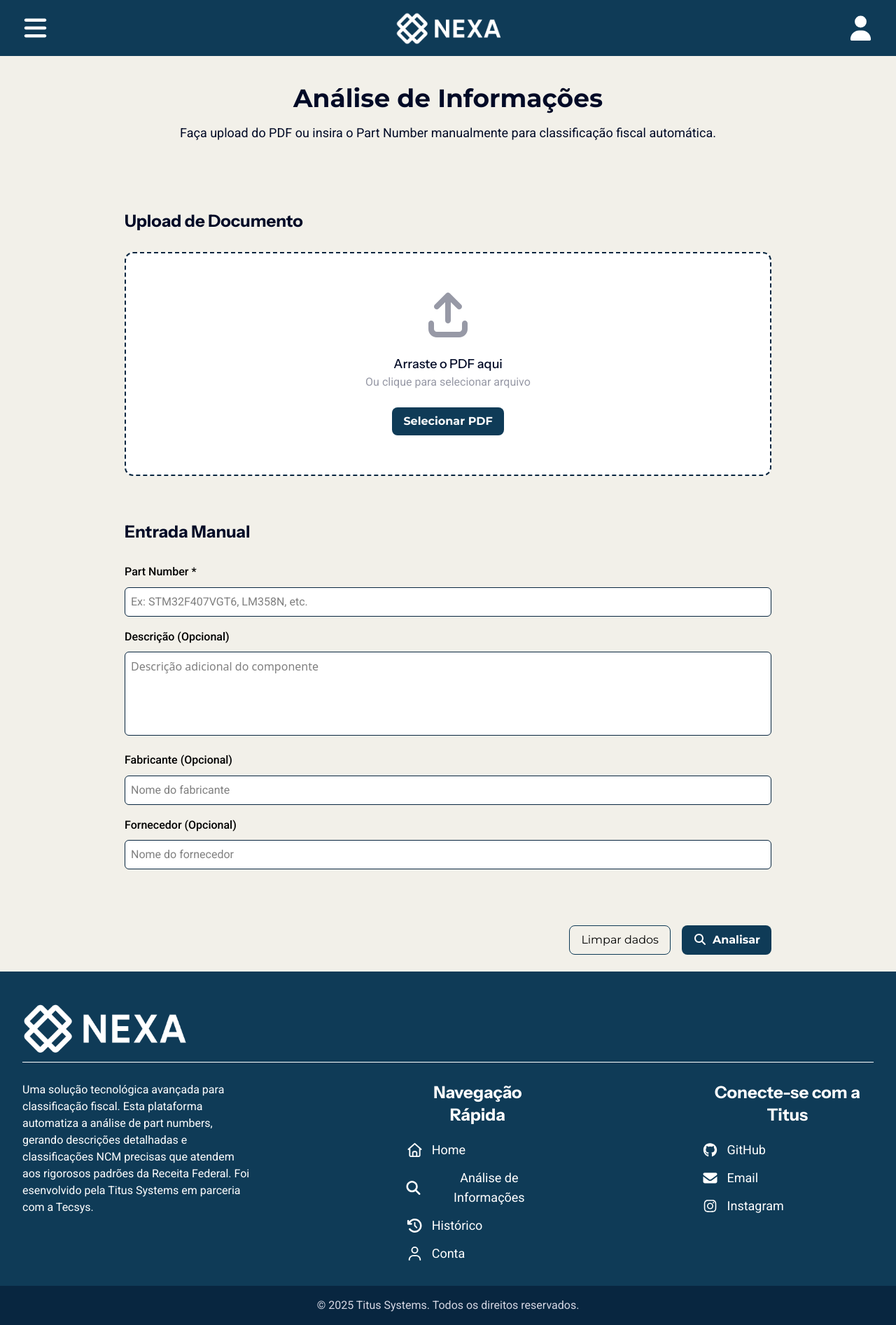
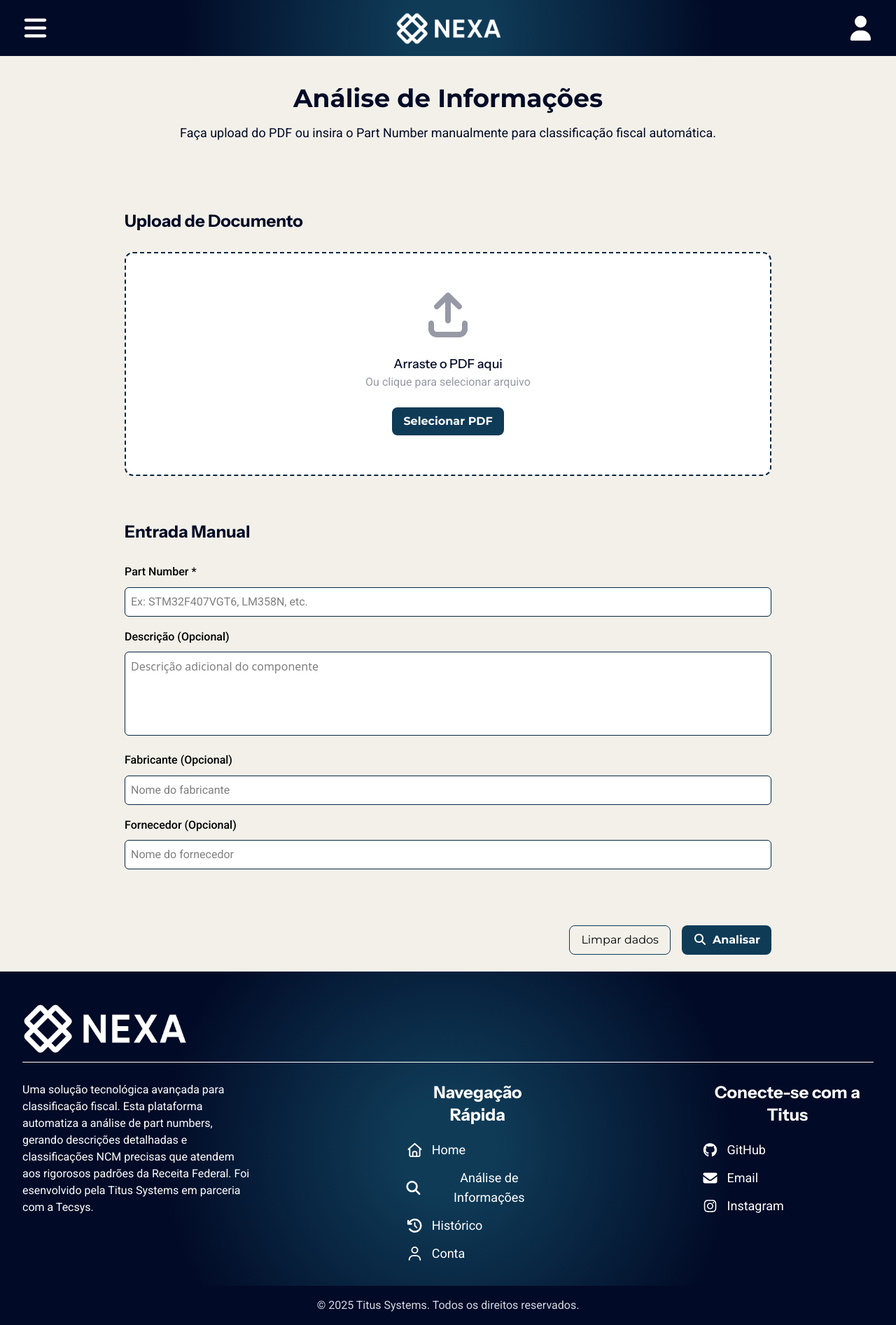
Before and after one commit to Titus-System/Nexa-frontend, a React (Vite) app: page /submit in a window 1280 px wide. Shown: the whole page at 70% size. Built offline with nearby package versions, Linux system fonts and the light colour scheme.

Commit message:
style(src): Ajustes na navbar e no rodapé e início da definição de modo claro e modo escuro

```diff
--- a/src/components/Footer.tsx
+++ b/src/components/Footer.tsx
@@ -9,7 +9,7 @@ import { faClockRotateLeft } from "@fortawesome/free-solid-svg-icons";
 
 export default function Footer() {
     return (
-        <div className="bg-[#0F3B57] bottom-0 left-0 right-0 h-fit w-full flex flex-col justify-center text-white">
+        <div className="bg-[radial-gradient(circle,_#0F3B57_10%,_#010A26_60%)] bottom-0 left-0 right-0 h-fit w-full flex flex-col justify-center text-white">
             <div className="p-8">
                 <img src="/logo_nexa_branco_footer.png" alt="logo_nexa" className="w-[22%]" />
                 <hr className="text-white mb-5 h-2"></hr>
@@ -57,7 +57,7 @@ export default function Footer() {
                     </div>
                 </div>
             </div>
-            <div className="bg-[#082640] py-4">
+            <div className="bg-[#010A26] py-4">
                 <p className="text-[#D6D8E4]">© 2025 Titus Systems. Todos os direitos reservados.</p>
             </div>
         </div>
--- a/src/components/Navbar.tsx
+++ b/src/components/Navbar.tsx
@@ -4,7 +4,7 @@ import { faUser } from "@fortawesome/free-solid-svg-icons";
 
 export default function NavBar() {
   return (
-    <div className="fixed top-0 left-0 right-0 bg-[#0F3B57] h-[5rem] w-[100%] flex items-center justify-between z-50 px-7">
+    <div className="fixed top-0 left-0 right-0 bg-[radial-gradient(circle,_#0F3B57_10%,_#010A26_60%)] h-[5rem] w-[100%] flex items-center justify-between z-50 px-7">
         <FontAwesomeIcon icon={faBars} className="text-white text-4xl cursor-pointer" />
         <a className="flex items-center justify-center cursor-pointer" href="/">
             <img src="/logo_nexa_branco.png" alt="logo_nexa" className="w-[22%] object-contain" />
--- a/src/index.css
+++ b/src/index.css
@@ -3,6 +3,10 @@
 html, body {
   height: 100%;
   background-color: #F2F0E9;
+}
+
+.dark-mode {
+  background-color: #010A26;
 }
 
 h1, button {
@@ -16,3 +20,12 @@ h2, h3 {
 h4, h5, p, span, input, label {
     font-family: "Roboto", sans-serif;
 }
+
+.dark-mode h1, .dark-mode h2, .dark-mode h3,
+.dark-mode h4, .dark-mode h5{
+  color: white;
+}
+
+.dark-mode input, .dark-mode textarea{
+  background-color: #182039;
+}
--- a/src/pages/ClassificationResult.tsx
+++ b/src/pages/ClassificationResult.tsx
@@ -1,4 +1,4 @@
-import React, { useEffect } from "react";
+// import React, { useEffect } from "react";
 import { useLocation, useNavigate } from "react-router-dom";
 import { useClassificationSocket } from "../hooks/useClassificatinoSocket";
 import { FontAwesomeIcon } from "@fortawesome/react-fontawesome";
```
Also changed, not shown: src/pages/ClassificationPage.tsx (+16 -0 lines).
